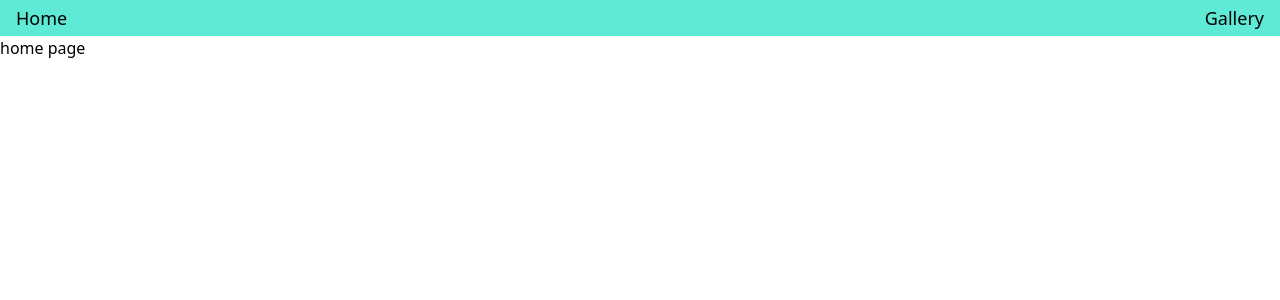
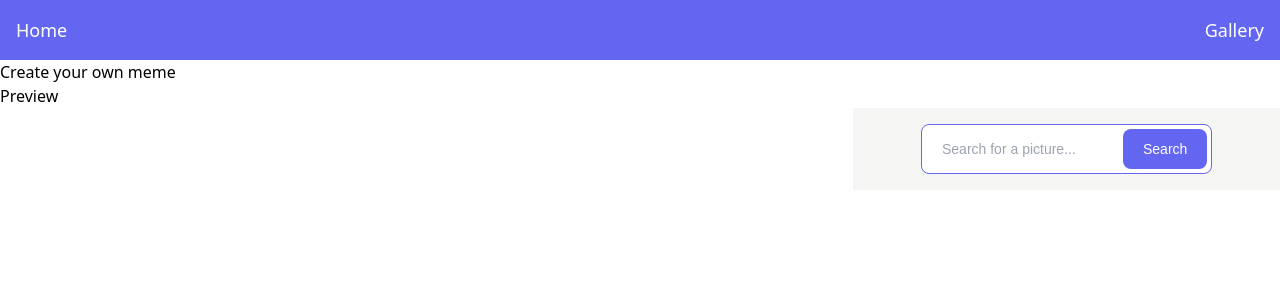
Before and after one commit to exarchou-sophia/meme-creator, a React (Vite) app: page / in a window 1280 px wide. Shown: the top 300 px of the page. Built offline with nearby package versions, Linux system fonts and the light colour scheme; no server answers.

Commit message:
log searched memes

```diff
--- a/src/App.jsx
+++ b/src/App.jsx
@@ -1,22 +1,34 @@
-import './App.css'
-
 import { NavBar } from './components/NavBar';
-import { BrowserRouter, Routes, Route } from "react-router-dom";
+import { BrowserRouter, Routes, Route, Navigate } from "react-router-dom";
 import { HomePage } from "./pages/HomePage"
 import { GalleryPage } from "./pages/GalleryPage"
 import { getMemes } from './components/api';
 import { useState, useEffect } from 'react';
 
-function App() {
+export const App = () => {
     const [memes, setMemes] = useState([]);
+    const [userSearchInput, setUserSearchInput] = useState("");
+    const [filteredMemes, setFilteredMemes] = useState([]);
 
     useEffect(() => {
         getMemes().then(setMemes);
     }, []);
 
     useEffect(() => {
-        console.log(memes);
+        console.log("memes", memes);
     }, [memes])
+
+    useEffect(() => {
+        console.log("userSearchInput!", userSearchInput);
+
+        setFilteredMemes(memes.filter(({ name }) =>
+            name.toLowerCase().includes(userSearchInput.toLowerCase())
+        ))
+    }, [userSearchInput])
+
+    useEffect(() => {
+        console.log(filteredMemes)
+    }, [filteredMemes])
 
     return (
         <BrowserRouter>
@@ -24,10 +36,21 @@ function App() {
 
             <Routes>
                 <Route path="/">
-                    <Route index element={<HomePage />} />
+                    <Route
+                        index
+                        element={
+                            <HomePage
+                                onSearchInputChanged={setUserSearchInput}
+                                onSearchClicked={() => console.log("user clicked search button")}
+                            />
+                        }
+                    />
                     <Route path="gallery" element={<GalleryPage />} />
 
-                    <Route path="*" element={<HomePage />} />
+                    <Route
+                        path="*"
+                        element={<Navigate to="/" />}
+                    />
                 </Route>
             </Routes>
         </BrowserRouter>
--- a/src/components/NavBar.jsx
+++ b/src/components/NavBar.jsx
@@ -1,13 +1,24 @@
 import React from 'react';
 import { Link } from 'react-router-dom';
+import { toClassNames } from "../utils/style";
 
 export const NavBar = () => (
     <nav
-        className="flex justify-between w-full  px-4 py-1 bg-teal-300 top-0 sticky">
-        <Link to="/" className="mr-4 text-lg text-black">
+        className={toClassNames(
+            "flex",
+            "justify-between",
+            "w-full",
+            "px-4",
+            "py-4",
+            "bg-indigo-500",
+            "top-0",
+            "sticky"
+        )}
+    >
+        <Link to="/" className="mr-4 text-lg text-white">
             Home
         </Link>
-        <Link to="/gallery" className="text-lg text-black">
+        <Link to="/gallery" className="text-lg text-white">
             Gallery
         </Link>
     </nav>
--- a/src/pages/GalleryPage.jsx
+++ b/src/pages/GalleryPage.jsx
@@ -1,5 +1,5 @@
 export const GalleryPage = () => (
-    <div className="bg-blue-600 text-white">
+    <div className="bg-indigo-500 text-white">
         <p>gallery page</p>
     </div>
 )
--- a/src/pages/HomePage.jsx
+++ b/src/pages/HomePage.jsx
@@ -1,5 +1,32 @@
-export const HomePage = () => (
-    <div>
-        <p>home page</p>
-    </div>
-)
+export const HomePage = ({ onSearchInputChanged, onSearchClicked }) => {
+
+    return (
+        <div>
+            <h1>Create your own meme</h1>
+            <div>Preview</div>
+
+            <aside className="flex items-center justify-end w-1/3 px-4 py-4 ml-auto bg-stone-100">
+
+                <div className="bg-white flex px-1 py-1 rounded-lg border border-indigo-500 overflow-hidden max-w-md mx-auto font-[sans-serif]">
+                    <input
+                        type='email'
+                        placeholder='Search for a picture...'
+                        className="w-full outline-none bg-white pl-4 text-sm"
+                        onChange={({ target }) => {
+                            onSearchInputChanged(target.value)
+                        }}
+                    />
+                    <button
+                        type='button'
+                        className="bg-indigo-500 hover:bg-amber-600 transition-all text-white text-sm rounded-lg px-5 py-2.5"
+                        onClick={onSearchClicked}
+                    >
+                        Search
+                    </button>
+
+                </div>
+            </aside>
+
+        </div>
+    )
+}
--- /dev/null
+++ b/src/utils/style.js
@@ -0,0 +1 @@
+export const toClassNames = (...names) => names.join(" ")
```
